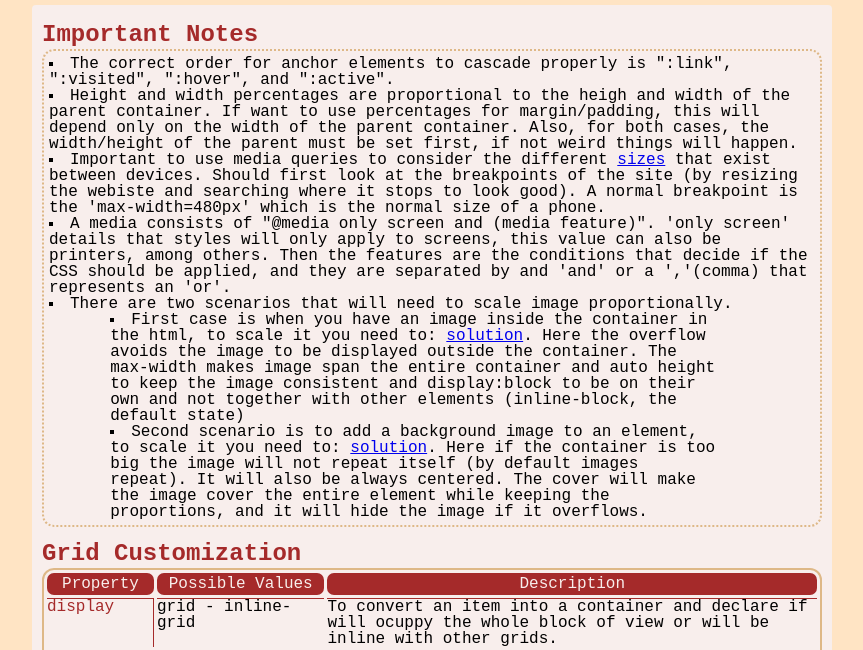
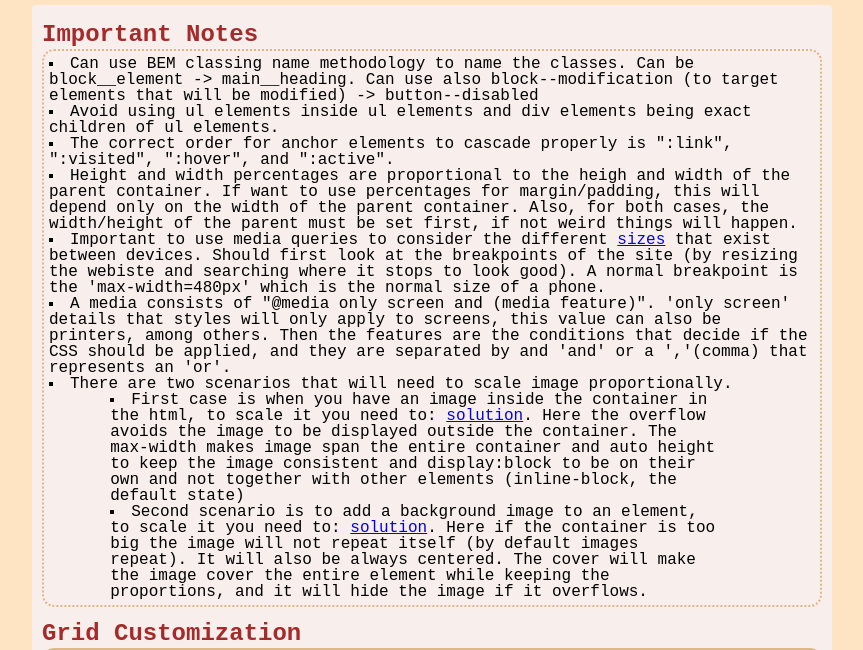
Before and after one commit to Joel-Milla/html_css_cheetsheet, a plain HTML site: page html/CSS_Properties_Guide.html in a window 1280 px wide. Shown: the part 81-731 px from the top of the page, without its empty margins (208-1071 px from the left). Drawn offline with Linux system fonts and the light colour scheme.

Commit message:
Added new notes to CSS file about best practices

```diff
--- a/html/CSS_Properties_Guide.html
+++ b/html/CSS_Properties_Guide.html
@@ -26,6 +26,8 @@
             <section class="notes">
                 <h2>Important Notes</h2>
                 <ul>
+                    <li>Can use BEM classing name methodology to name the classes. Can be block__element -> main__heading. Can use also block--modification (to target elements that will be modified) -> button--disabled</li>
+                    <li>Avoid using ul elements inside ul elements and div elements being exact children of ul elements.</li>
                     <li>The correct order for anchor elements to cascade properly is ":link", ":visited", ":hover", and ":active".</li>
                     <li>Height and width percentages are proportional to the heigh and width of the parent container. If want to use percentages for margin/padding, this will depend only on the <em>width</em> of the parent container. Also, for both cases, the width/height of the parent must be set first, if not weird things will happen.</li>
                     <li>Important to use media queries to consider the different <a href="https://content.codecademy.com/courses/freelance-1/unit-5/screen-sizes.png?_gl=1*1b3fyly*_ga*NDEwOTU1MTc5NS4xNjk1NzM3NDg3*_ga_3LRZM6TM9L*MTY5NzU4NzIwMi41Mi4xLjE2OTc1ODkxNDMuNjAuMC4w" target="_blank">sizes</a> that exist between devices. Should first look at the breakpoints of the site (by resizing the webiste and searching where it stops to look good). A normal breakpoint is the 'max-width=480px' which is the normal size of a phone.</li>
```
